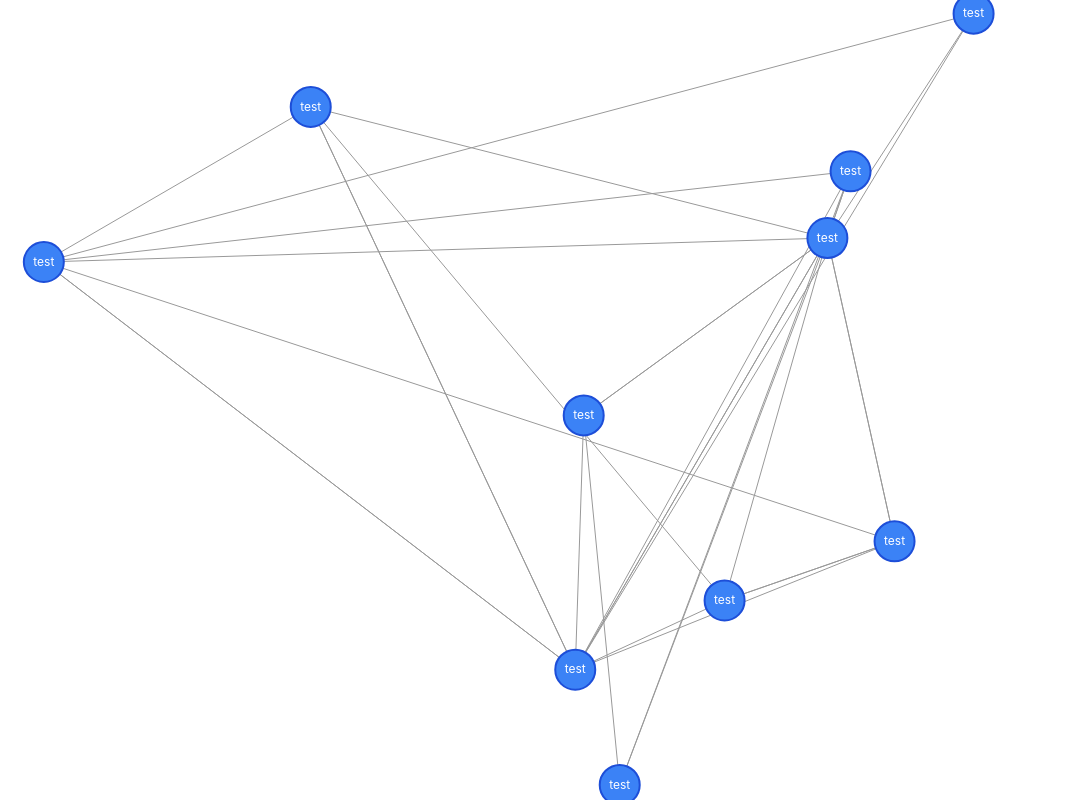
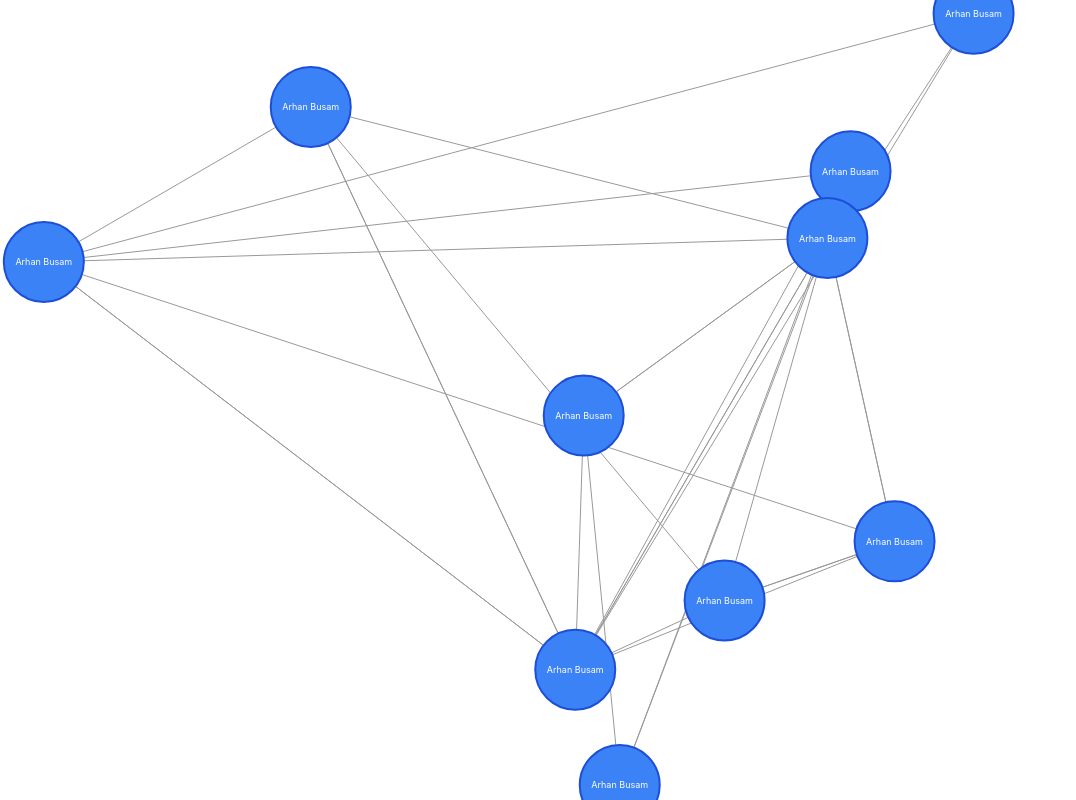
Before and after one commit to arbusam/How-Many-Links-To, a React (Create React App) app in the folder how-many-links-to/: page / in a window 1280 px wide. Shown: the whole page, without its empty margins (0-1076 px from the left). Built offline with nearby package versions, Linux system fonts and the light colour scheme.

Commit message:
Update circle size and text size

```diff
--- a/how-many-links-to/src/Graph.tsx
+++ b/how-many-links-to/src/Graph.tsx
@@ -14,14 +14,14 @@ class User {
 
 let userArray: User[] = [];
 
-// Generate users with random ids
+// Create users
+
 for (let i = 0; i < 10; i++) {
   const id = Math.floor(Math.random() * 1000);
-  const username = "test";
+  const username = "Arhan Busam";
   userArray.push(new User(id, username, []));
 }
 
-// Assign random followers to each user
 userArray.forEach(user => {
   const followerCount = Math.floor(Math.random() * userArray.length);
   const followers: number[] = [];
@@ -289,24 +289,37 @@ const Graph: React.FC = () => {
               <circle
                 cx={node.x}
                 cy={node.y}
-                r={20 / transform.scale}
+                r={40 / transform.scale}
                 fill="#3b82f6"
                 stroke="#1d4ed8"
                 strokeWidth={2 / transform.scale}
                 onMouseDown={(e) => handleMouseDown(node.id, e)}
                 className="cursor-pointer"
               />
-              <text
-                x={node.x}
-                y={node.y}
-                textAnchor="middle"
-                dy=".3em"
-                fill="white"
-                fontSize={`${12 / transform.scale}px`}
-                pointerEvents="none"
+              <foreignObject
+                x={node.x - (40 / transform.scale)}
+                y={node.y - (40 / transform.scale)}
+                width={80 / transform.scale}
+                height={80 / transform.scale}
+                style={{ pointerEvents: 'none' }}
               >
-                {node.label}
-              </text>
+                <div
+                  style={{
+                    width: '100%',
+                    height: '100%',
+                    display: 'flex',
+                    alignItems: 'center',
+                    justifyContent: 'center',
+                    color: 'white',
+                    fontSize: `${9 / transform.scale}px`,
+                    textAlign: 'center',
+                    wordWrap: 'break-word',
+                    overflow: 'hidden'
+                  }}
+                >
+                  {node.label}
+                </div>
+              </foreignObject>
             </g>
           ))}
         </g>
```
